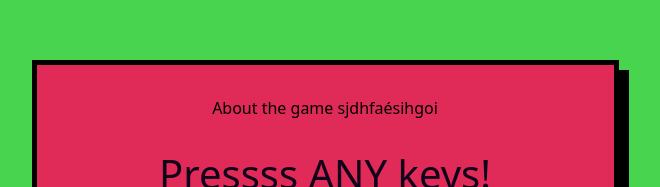
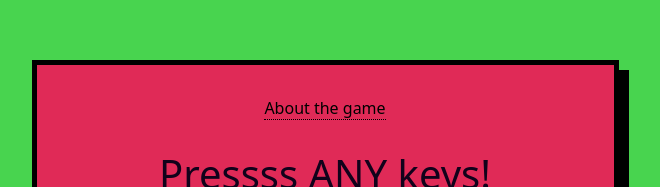
Before and after one commit to csecsemil/ANY_THING, a plain HTML site: page index.html in a window 1280 px wide. Shown: the part 122-309 px from the top of the page, without its empty margins (315-975 px from the left). Drawn offline with Linux system fonts and the light colour scheme; a web font is replaced by a local one.

Commit message:
fix tooltip class names and Css formatting

```diff
--- a/index.html
+++ b/index.html
@@ -14,9 +14,9 @@
 
     <div class="game-card"><!-- a fo jatekkartya kontener -->
 
-        <div class="tooltrip">
+        <div class="tooltip">
             About the game
-            <span class="tooltriptext">sjdhfaésihgoi</span>
+            <span class="tooltiptext">sjdhfaésihgoi</span>
         </div>
 
 
--- a/style.css
+++ b/style.css
@@ -36,15 +36,18 @@ h1 {
 }
 
 .tooltip {
+    text-align: center;
     position: relative;
     display: inline-block;
-  border-bottom: 1px dotted black; /* Add dots under the hoverable text */
+    border-bottom: 1px dotted black;
     cursor: pointer;
 }
 
 /* Tooltip text */
 .tooltiptext {
-  visibility: hidden; /* Hidden by default */
+    text-align: center;
+    visibility: hidden;
+    /* Hidden by default */
     width: 130px;
     background-color: black;
     color: #ffffff;
@@ -52,17 +55,14 @@ h1 {
     padding: 5px 0;
     border-radius: 6px;
     position: absolute;
-  z-index: 1; /* Ensure tooltip is displayed above content */
+    z-index: 1;
+    /* Ensure tooltip is displayed above content */
 }
 
 /* Show the tooltip text on hover */
 .tooltip:hover .tooltiptext {
     visibility: visible;
 }
-
-
-
-
 
 .game-card {
     border: 5px solid #000000;
@@ -87,7 +87,7 @@ h1 {
     box-shadow: 3px 3px 0px black;
 }
 
-letter-box:focus{
+letter-box:focus {
     box-shadow: 5px 5px 0px black;
     border-color: #da4545;
 }
```
Lines whose indentation alone changed are shown as unchanged.
